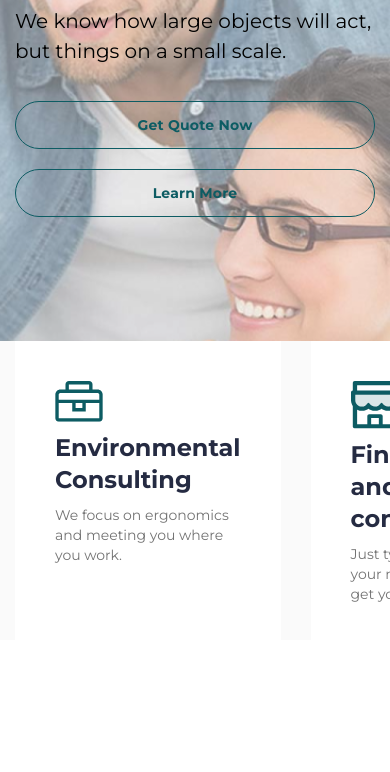
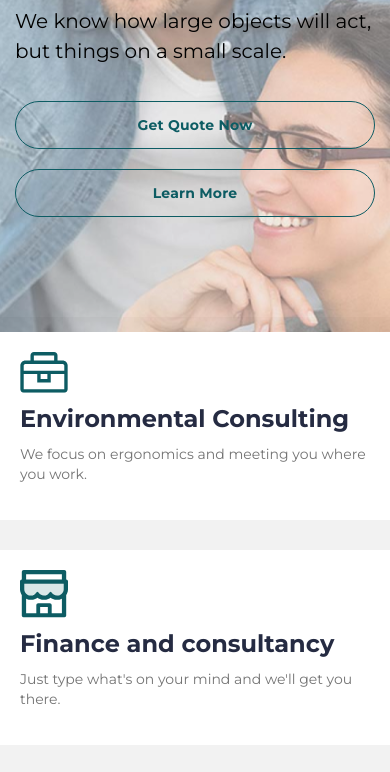
Before and after one commit to Wlad199/Project__15-Relvise, a website built with webpack: page src/index.html in a window 390 px wide. Shown: the part 303-1075 px from the top of the page. Before the commit the page ends 943 px from the top, so only its background shows below. Built offline with nearby package versions, Linux system fonts and the light colour scheme; files whose address does not match are found by name.

Commit message:
adapt services

```diff
--- a/src/html/_mainpage.htm
+++ b/src/html/_mainpage.htm
@@ -17,30 +17,30 @@
 	<section class="services">
 		<div class="services__container">
 			<div class="services__body body-services">
-				<div class="body-services__column">
+				<a href="#" class="body-services__column">
 					<div class="body-services__image">
 						<img class="body-services__image_g" src="@img/services/01.svg" alt="">
 						<img class="body-services__image_w" src="@img/services/04.svg" alt="">
 					</div>
 					<div class="body-services__title">Environmental Consulting</div>
 					<div class="body-services__text">We focus on ergonomics and meeting you where you work.</div>
-				</div>
-				<div class="body-services__column">
+				</a>
+				<a href="#" class="body-services__column">
 					<div class="body-services__image">
 						<img class="body-services__image_g" src="@img/services/02.svg" alt="">
 						<img class="body-services__image_w" src="@img/services/05.svg" alt="">
 					</div>
 					<div class="body-services__title">Finance and consultancy </div>
 					<div class="body-services__text">Just type what's on your mind and we'll get you there.</div>
-				</div>
-				<div class="body-services__column">
+				</a>
+				<a href="#" class="body-services__column">
 					<div class="body-services__image">
 						<img class="body-services__image_g" src="@img/services/03.svg" alt="">
 						<img class="body-services__image_w" src="@img/services/06.svg" alt="">
 					</div>
 					<div class="body-services__title">Financial Services Consulting</div>
 					<div class="body-services__text">the quick fox jumps over the lazy dog</div>
-				</div>
+				</a>
 			</div>
 		</div>
 	</section>
--- a/src/scss/mainpage.scss
+++ b/src/scss/mainpage.scss
@@ -13,19 +13,19 @@
 .main-block {
 	flex: 1 0 100%;
 	position: relative;
-	padding: 0px 0px 104px 0px;
+	padding: 0px 0px 180px 0px;
 
 		&__container {
 		}
 
 		&__bg-ibg {
 			position: absolute;
-			z-index: -1;
+			z-index: 2;
 			top: 0;
 			left: 0;
 			width: 100%;
 			height: 100%;
-			min-height: 100vh;
+			//min-height: 100vh;
 			img {
 				object-position: right;
 				@media (max-width: 992px) {
@@ -35,6 +35,8 @@
 		}
 
 		&__content {
+			position: relative;
+			z-index: 3;
 			padding: 164px 0px 0px 0px;
 			@media (max-width: 450px) {
 				padding: 120px 0px 0px 0px;
@@ -105,7 +107,13 @@
 // services ====================================================================================================//
 
 .services {
-	background-color: #FAFAFA;
+	//position: absolute;
+	background-color: #f2f2f2;
+	margin: -100px 0px 0px 0px;
+	padding: 0px 0px 80px 0px;
+	@media (max-width: 767px) {
+		margin: -100px 0px 0px 0px;
+	}
 
 	&__container {
 	}
@@ -117,9 +125,15 @@
 	display: flex;
 	justify-content: space-between;
 	margin: 0px -15px;
+	@media (max-width: 767px) {
+		//flex-direction: column;
+		flex-wrap: wrap;
+	}
 
 
 	&__column {
+		position: relative;
+		z-index: 2;
 		flex: 0 1 33.333%;
 		margin: 0px 15px;
 		background-color: #fff;
@@ -127,6 +141,14 @@
 		flex-direction: column;
 		padding: 0px 40px;
 		transition: all 0.3s ease 0s;
+		@media (max-width: 1030px) {
+			padding: 0px 20px;
+			margin: 0px 10px;
+		}
+		@media (max-width: 767px) {
+			flex: 0 1 100%;
+			margin: 15px 0px;
+		}
 		&:hover {
 			background-color: #0d5c63;
 			color: #fff;
@@ -144,6 +166,9 @@
 
 	&__image {
 		padding: 40px 0px 10px 0px;
+		@media (max-width: 767px) {
+			padding: 20px 0px 10px 0px;
+		}
 		&_w {
 			display: none;
 		}
@@ -155,10 +180,22 @@
 		font-weight: 700;
 		color: #252B42;
 		padding: 0px 0px 10px 0px;
+		@media (max-width: 1030px) {
+			font-size: 20px;
+		}
+		@media (max-width: 767px) {
+			font-size: 24px;
+		}
 	}
 
 	&__text {
 		line-height: 142.857143%; /* 20/14 */
 		padding: 0px 0px 35px 0px;
+		@media (max-width: 1030px) {
+			font-size: 12px;
+		}
+		@media (max-width: 767px) {
+			font-size: 14px;
+		}
 	}
 }
--- a/src/scss/style.scss
+++ b/src/scss/style.scss
@@ -62,7 +62,7 @@ body {
 }
 // Оболочка ============================================================================================================================================================================================================================================================================================================================================================================================================================================
 .wrapper {
-	min-height: 100vh;
+	min-height: 100%;
 	display: flex;
 	flex-direction: column;
 	overflow: hidden;
```
